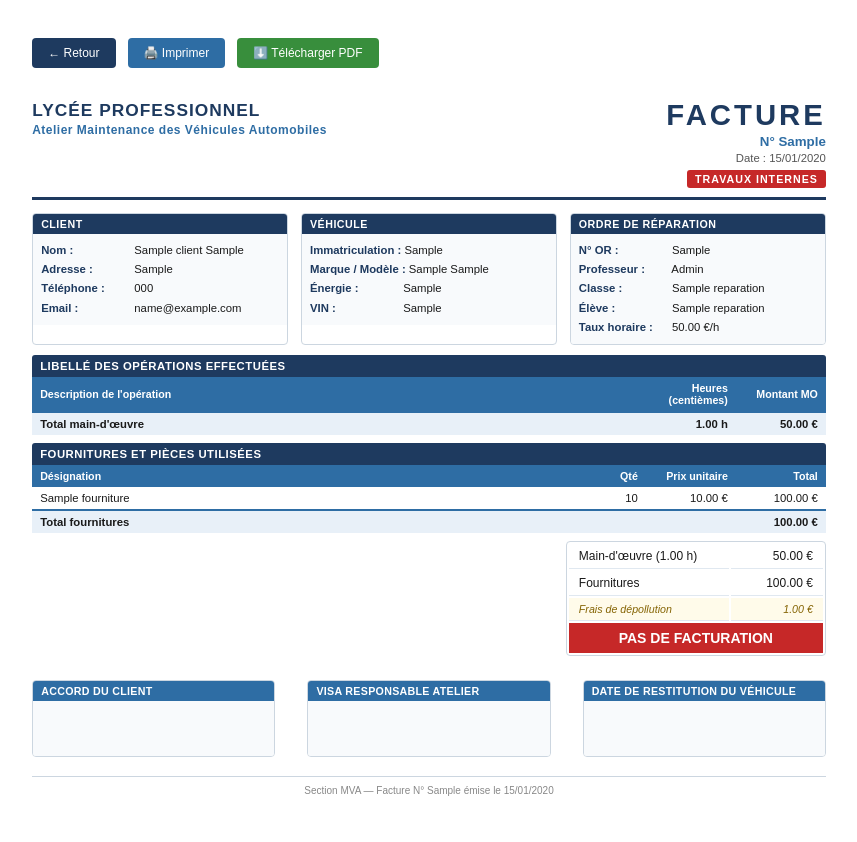
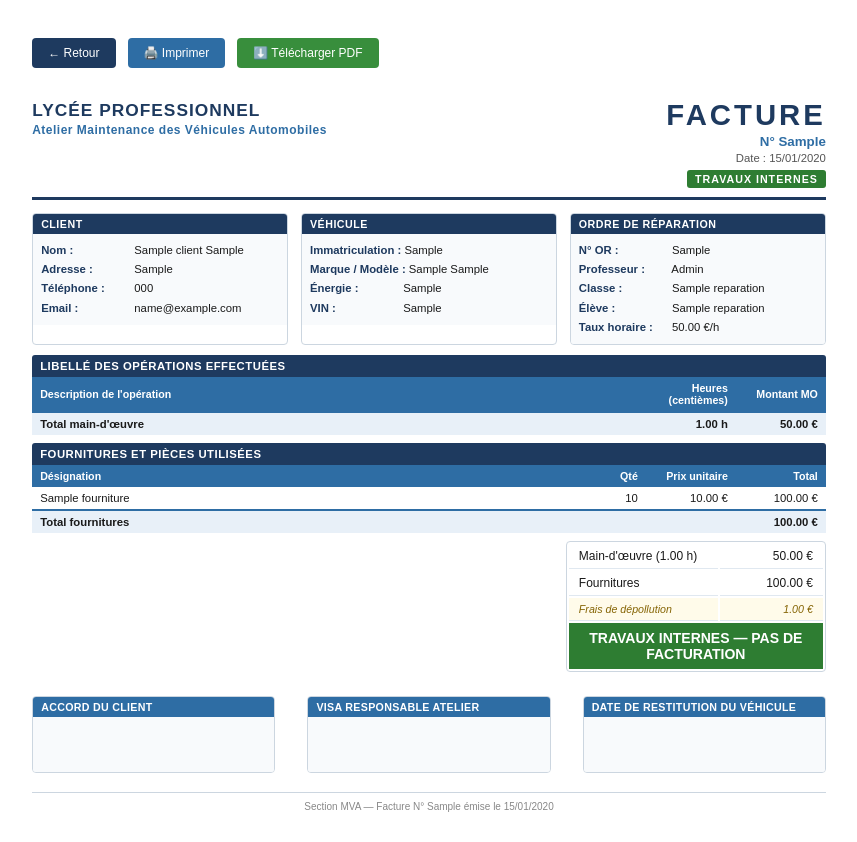
Before and after one commit to cv2b79/meca-auto, a Flask app: page /factures/1/view in a window 1280 px wide. Shown: the whole page, without its empty margins (211-1068 px from the left). Before the commit the page ends 796 px from the top, so only its background shows below. Run offline with Flask 3, Linux system fonts and the light colour scheme; a user stored in the database is signed in; tables that the repository leaves empty hold one stand-in row (values such as "Sample post").

Commit message:
Style : remplacer rouge par vert pour 'pas de facturation'
Co-Authored-By: Claude Sonnet 4.6 <noreply@anthropic.com>

```diff
--- a/app/templates/factures/facture_base.html
+++ b/app/templates/factures/facture_base.html
@@ -83,7 +83,7 @@
 
         .facture-block .badge-interne {
             display: inline-block;
-            background: #c62828;
+            background: #2e7d32;
             color: white;
             font-size: 8pt;
             font-weight: bold;
@@ -447,7 +447,7 @@
         {% endif %}
         {% if or_obj and or_obj.pas_de_facturation %}
         <tr class="total-final">
-            <td colspan="2" style="text-align:center; background:#c62828;">PAS DE FACTURATION</td>
+            <td colspan="2" style="text-align:center; background:#2e7d32;">TRAVAUX INTERNES — PAS DE FACTURATION</td>
         </tr>
         {% else %}
         <tr class="total-final">
--- a/app/templates/ordres/view.html
+++ b/app/templates/ordres/view.html
@@ -20,7 +20,7 @@
         <p><strong>Mode tarif:</strong> {{ or_obj.mode_tarif }}</p>
         <p><strong>Montant:</strong> {% if or_obj.montant %}{{ or_obj.montant }}€{% else %}<span style="color: #999;">Non défini</span>{% endif %}</p>
         {% if or_obj.pas_de_facturation %}
-        <p style="color: red; font-weight: bold;">⛔ Pas de facturation</p>
+        <p style="color: #2e7d32; font-weight: bold;">✅ Travaux internes — pas de facturation</p>
         {% endif %}
         {% if or_obj.rdv_date_heure %}
         <p style="color: #1E3A5F; background: #e3f2fd; padding: 0.5rem; border-radius: 4px; margin-top: 0.5rem;">
```
